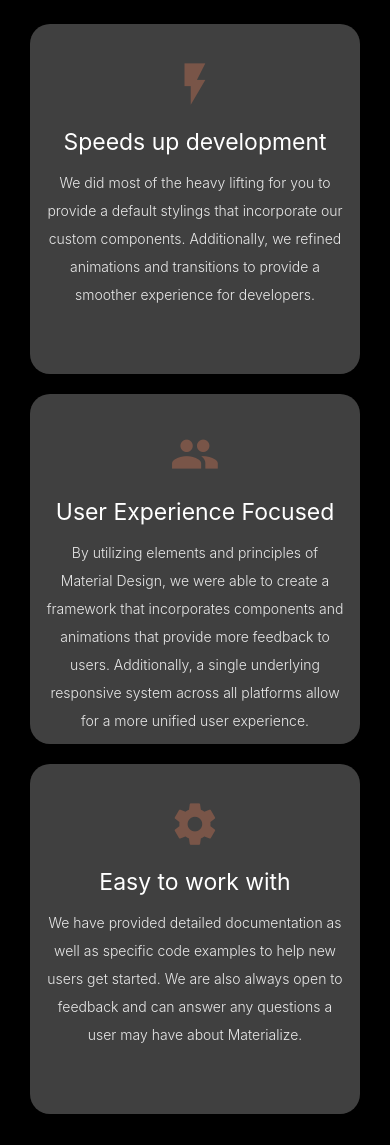
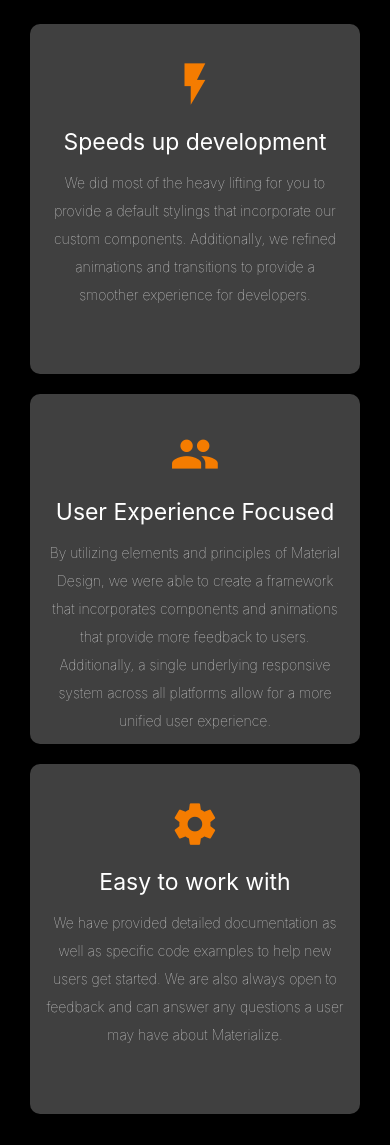
Before and after one commit to tusharsnx/FastAPI-Cloud-Storage-Project, a FastAPI app: page /home in a window 390 px wide. Shown: the part 446-1591 px from the top of the page. Run offline with FastAPI, Linux system fonts and the light colour scheme; parts of the project's set-up code (start-up, migrations or seed data) failed here and were passed over; some libraries are stand-ins or nearby versions.

Commit message:
Created home page, authenticatio is working now and dashboard page still in development

```diff
--- a/routers/authorization.py
+++ b/routers/authorization.py
@@ -111,7 +111,7 @@
     )
 
 
-router = APIRouter(prefix="/auth", tags=["authorization"])
+router = APIRouter(prefix="/auth", tags=["authorization"], include_in_schema=False)
 
 
 # redirects to auth server if not logged in
--- a/routers/files.py
+++ b/routers/files.py
@@ -10,6 +10,7 @@
 
 @router.post("/{username}")
 async def add_file(username: str,  task: BackgroundTasks, file: UploadFile = File(...)):
+    print("inside backend ", file.filename)
     # 'file' attributes are filename, file(file-like object)
     response = create_file(username = username, file_name = file.filename)
     if response is None:
--- a/static/style.css
+++ b/static/style.css
@@ -1,3 +1,7 @@
+
+*{
+    font-family: -apple-system, BlinkMacSystemFont, Roboto, 'Segoe UI',Oxygen, Ubuntu, Cantarell, 'Open Sans', 'Helvetica Neue', sans-serif;
+}
 
 .logo-gradient{
 	background: linear-gradient(to right, #ff5252 0%, #ff9800 100%);
@@ -6,21 +10,39 @@
     font-weight: 600;
 }
 
-.btn-grad {background-image: linear-gradient(to right, #ff5252 0%, #ff9800 100%)}
+.icon-block p{
+    font-weight: 100;
+}
+
+#nav-header:hover, #nav-header:focus{
+    background-color: #404040;
+}
+
+.btn{
+    border-radius: 20px;
+}
+
+.btn:hover, .btn:focus{
+    background-color:#757575;
+    box-shadow:  0 0 10px #eee;
+    transition: 0.5s;
+}
+
+#icons{
+    color: #f57c00;
+}
+
+
 .btn-grad {
-   /* margin: 0 400px; */
+    background-image: linear-gradient(to right, #ff5252 0%, #ff9800 100%);
    text-align: center;
-   /* text-transform: uppercase; */
    transition: 0.5s;
    background-size: auto;
    color: white;
-   border-radius: 10px;
-   /* display: block; */
  }
 
  .btn-grad:hover {
    background-position: right center; /* change the direction of the change here */
-   color: #fff;
    box-shadow: 0 0 20px #eee;
    text-decoration: none;
  }
@@ -33,13 +55,25 @@
     background-color: #202020;
 }
 
-footer{
-    background-color: #202020;
-    padding-top: 10px;
+.sidenav-trigger {
+    color: #404040;
+}
+
+.drk-bg{
+    background-color: #404040;
+}
+
+.dropdown-content{
+    margin-top: 20px;
 }
 
 body{
     background-color: #000000 ;
+}
+
+.parallax
+{
+    background-color: #000000;
 }
 
 .dark-card{
@@ -48,10 +82,6 @@
 
 p {
   line-height: 2rem;
-}
-
-.sidenav-trigger {
-  color: #404040;
 }
 
 .parallax-container {
@@ -68,8 +98,8 @@
   padding: 3 15 0 15;
   margin-top: 20;
   background-color: #404040;
-  border-radius: 20px;
-  min-height: 500;
+  border-radius: 10px;
+  min-height: 400;
 }
 
 .icon-block p{
@@ -85,11 +115,39 @@
   margin: 0;
 }
 
-.parallax
-{
-    background-color: #000000;
+
+footer{
+    background-color: #202020;
+    padding-top: 10px;
 }
 
+.upload-options{
+    background-color: #202020;
+    height: 200;
+    border-radius: 10px;
+}
+
+.file-dashboard{
+    height: 600;
+    border: #e9e9e9 solid 1px;
+    border-radius: 10px;
+    margin-right: 16;
+    overflow-y: scroll;
+    /* width: 100%; */
+}
+
+.file-dashboard .card{
+    background-color: #404040;
+    border-radius: 10px;
+}
+
+.file-dashboard .card:hover{
+    box-shadow: 0 0 15px #ffffff;
+}
+
+::-webkit-scrollbar{
+    display: none;
+}
 
 @media only screen and (max-width : 992px) {
     .parallax-container .section {
@@ -108,4 +166,7 @@
     .icon-block{
         min-height: 350;
     }
+    #connect-section {
+        text-align: left;
+    }
   }
--- a/templates/base.html
+++ b/templates/base.html
@@ -19,9 +19,15 @@
             <!-- <li><a href="#">Navbar Link</a></li> -->
             <li>
                 {% if user %}
-                    <a href="#">{{user["name"]}}</a>
+                    <!-- Dropdown Trigger -->
+                    <a id="nav-header" class='dropdown-trigger' href='#' data-target='dropdown1'>{{user["name"]}}</a>
+
+                    <!-- Dropdown Structure -->
+                    <ul id='dropdown1' class='dropdown-content drk-bg' >
+                        <li><a href="/auth/logout" class="center white-text">Logout</span></a></li>
+                    </ul>
                 {% else %}
-                    <a class="btn white-text" href="/auth/login" style="background-color: #404040;" >
+                    <a id = "btn" class="btn white-text drk-bg" href="/auth/login" >
                         <div class="left">
                             <img width="20px" style="margin-top:7px; margin-right:8px" alt="Google sign-in"
                                 src="https://upload.wikimedia.org/wikipedia/commons/thumb/5/53/Google_%22G%22_Logo.svg/512px-Google_%22G%22_Logo.svg.png" />
@@ -33,14 +39,19 @@
         </ul>
 
         <ul id="nav-mobile" class="sidenav">
-            <!-- <li><a href="#">Navbar Link</a></li> -->
             <li>
                 {% if user %}
-                    <a href="#" class="white-text">{{user["name"]}}</a>
+                    <ul class="collapsible">
+                        <li>
+                            <div id="nav-header" class="collapsible-header">{{user["name"]}}</div>
+                            <div class="container collapsible-body drk-bg" style="margin-top: 10px"><a href="/auth/logout" class="center white-text">Logout</span></a></div>
+                        </li>
+                    </ul>
+                    <a href="#" class="white-text"></a>
                 {% else %}
                     <a class="btn white-text" href="/auth/login" style="background-color: #404040;">
                         <div class="left">
-                            <img width="20px" style="margin-top:7px; margin-right:8px" alt="Google sign-in"
+                            <img width="30px" style="margin-top:7px; margin-right:8px" alt="Google sign-in"
                                 src="https://upload.wikimedia.org/wikipedia/commons/thumb/5/53/Google_%22G%22_Logo.svg/512px-Google_%22G%22_Logo.svg.png" />
                         </div>
                         Login with Google
@@ -52,7 +63,9 @@
         </div>
     </nav>
     {% block body %}{% endblock %}
+
     <!-- <img src="./images/linkedin.png" alt="" class="circle responsive-img"> -->
+    {% block footer %}
     <footer>
         <div class="container">
         <div class="row">
@@ -69,10 +82,10 @@
                 <li><a class="white-text" href="#!">Link 4</a></li>
             </ul>
             </div> -->
-            <div class="col l6 s12 right-align">
+            <div id="connect-section" class="col l6 s12 right-align">
                 <h5 class="white-text">Connect</h5>
                     <ul>
-                        <li><a class="white-text" href="#!">Github</a></li>
+                        <li><a class="white-text" href="https://github.com/tusharvickey1999">Github</a></li>
                         <li><a class="white-text container " href="https://www.linkedin.com/in/tushar-singh-a0862617a/">LinkedIn</a></li>
                     </ul>
             </div>
@@ -86,8 +99,59 @@
         </div>
         </div>
     </footer>
+    {% endblock %}
     <script src="https://code.jquery.com/jquery-2.1.1.min.js"></script>
     <script src="{{ url_for('static', path='/js/init.js') }}"></script>
     <script src="https://cdnjs.cloudflare.com/ajax/libs/materialize/1.0.0/js/materialize.min.js"></script>
+
+    <script>
+
+        // init dropdown
+       $('.dropdown-trigger').dropdown();
+
+    //    init collapsible in side-nav
+       $(document).ready(function(){
+            $('.collapsible').collapsible();
+        });
+    </script>
+
+    <!-- base extra scripts -->
+    <script>
+
+        // fixing dropdown in nav
+        $('.dropdown-trigger').hover(function() {
+            var instance = $(document).find('#dropdown1')
+            instance.css("margin-top", "70px")
+            instance.css("top", "0px")
+            instance.css("border-radius", "10px")
+            $(this).open()
+            console.log( $(document).find('#dropdown1').css("margin-top"));
+            }
+        );
+
+        // fixing dropdown in nav
+        $('.dropdown-trigger').click(function() {
+            var instance = $(document).find('#dropdown1')
+            instance.css("margin-top", "70px")
+            instance.css("top", "0px")
+            instance.css("border-radius", "10px")
+            }
+        );
+
+        // fixing side-nav collapsible
+        $('.collapsible-header').click(function() {
+            var instance = $("ul .collapsible .collapsible-body")
+            instance.css("background-color", "#404040")
+            instance.css("height", "")
+            instance.css("border-radius", "10px")
+            console.log(instance.css("background-color"));
+            }
+        );
+
+
+    </script>
+
+    <!-- pages extra scripts -->
     {% block extra_scripts %}{% endblock %}
+
 </body>
--- a/templates/home.html
+++ b/templates/home.html
@@ -4,12 +4,13 @@
         <div class="section no-pad-bot">
             <div class="container">
                 <br><br>
-                <h1 class="header center white-text">If You Need <span class="logo-gradient">YourDrive</span></h1>
+                <h1 class="header center white-text">You Need <span class="logo-gradient">YourDrive</span></h1>
                 <div class="row center">
-                    <h5 class="header col s12 light">A modern responsive front-end framework based on Material Design</h5>
+                    <h5 class="header col s12 light">Your Memories, Your Thoughts all at one place</h5>
+                    <h5 class="header light">Click on the button to get started</h5>
                 </div>
                 <div class="row center">
-                    <a href="#"  class="btn  btn-grad black-text" style="font-weight: 600;">Let's Go</a>
+                    <a href="{{ url_for('dashboard') }}"  class="btn  btn-grad black-text" style="font-weight: 600;">Let's Go</a>
                 </div>
                 <br><br>
             </div>
@@ -24,27 +25,27 @@
         <div class="row">
             <div class="col s12 m4">
                 <div class="icon-block">
-                    <h2 class="center brown-text"><i class="material-icons">flash_on</i></h2>
+                    <h2 id="icons" class="center"><i class="material-icons">flash_on</i></h2>
                     <h5 class="center  white-text">Speeds up development</h5>
-                    <p class="center light">We did most of the heavy lifting for you to provide a default stylings that incorporate our custom components. Additionally, we refined animations and transitions to provide a smoother experience for developers.</p>
+                    <p class="center">We did most of the heavy lifting for you to provide a default stylings that incorporate our custom components. Additionally, we refined animations and transitions to provide a smoother experience for developers.</p>
                 </div>
             </div>
 
 
             <div class="col s12 m4">
                 <div class="icon-block">
-                    <h2 class="center brown-text"><i class="material-icons">group</i></h2>
+                    <h2 id="icons" class="center"><i class="material-icons">group</i></h2>
                     <h5 class="center white-text">User Experience Focused</h5>
-                    <p class="center light">By utilizing elements and principles of Material Design, we were able to create a framework that incorporates components and animations that provide more feedback to users. Additionally, a single underlying responsive system across all platforms allow for a more unified user experience.</p>
+                    <p class="center">By utilizing elements and principles of Material Design, we were able to create a framework that incorporates components and animations that provide more feedback to users. Additionally, a single underlying responsive system across all platforms allow for a more unified user experience.</p>
                 </div>
             </div>
 
 
             <div class="col s12 m4">
                 <div class="icon-block">
-                    <h2 class="center brown-text"><i class="material-icons">settings</i></h2>
+                    <h2 id="icons" class="center"><i class="material-icons">settings</i></h2>
                     <h5 class="center white-text">Easy to work with</h5>
-                    <p class="center light">We have provided detailed documentation as well as specific code examples to help new users get started. We are also always open to feedback and can answer any questions a user may have about Materialize.</p>
+                    <p class="center">We have provided detailed documentation as well as specific code examples to help new users get started. We are also always open to feedback and can answer any questions a user may have about Materialize.</p>
                 </div>
             </div>
         </div>
@@ -56,11 +57,11 @@
         <div class="section no-pad-bot">
             <div class="container">
                 <div class="row center">
-                    <h5 class="header col s12 light">A modern responsive front-end framework based on Material Design</h5>
+                    <h5 class="header col s12 light">Faster Downloads, Faster Uploads, Everything you need</h5>
                 </div>
             </div>
         </div>
-        <div class="parallax"><img src="background2.jpg" alt="Unsplashed background img 2"></div>
+        <div class="parallax"><img height="650px" src="{{ url_for('static', path='/images/parallax1.jpg') }}" alt="Unsplashed background img 2"></div>
     </div>
 {% endblock %}
 
```
Also changed, not shown: routers/site.py (+18 -8 lines), templates/dashboard_test.html (deleted, +0 -18 lines), db.db, utils.py (line endings or trailing spaces), 1 other file.
